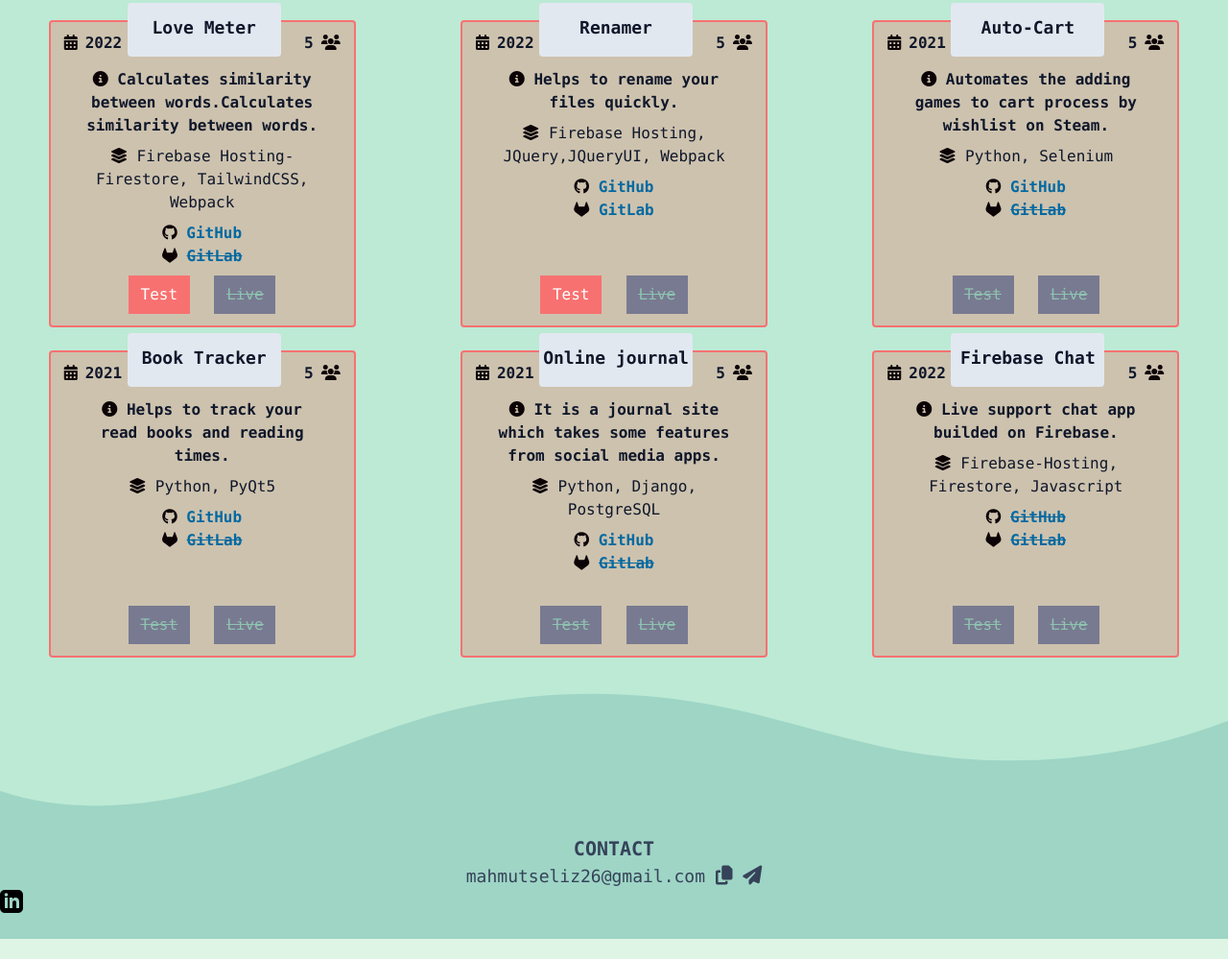
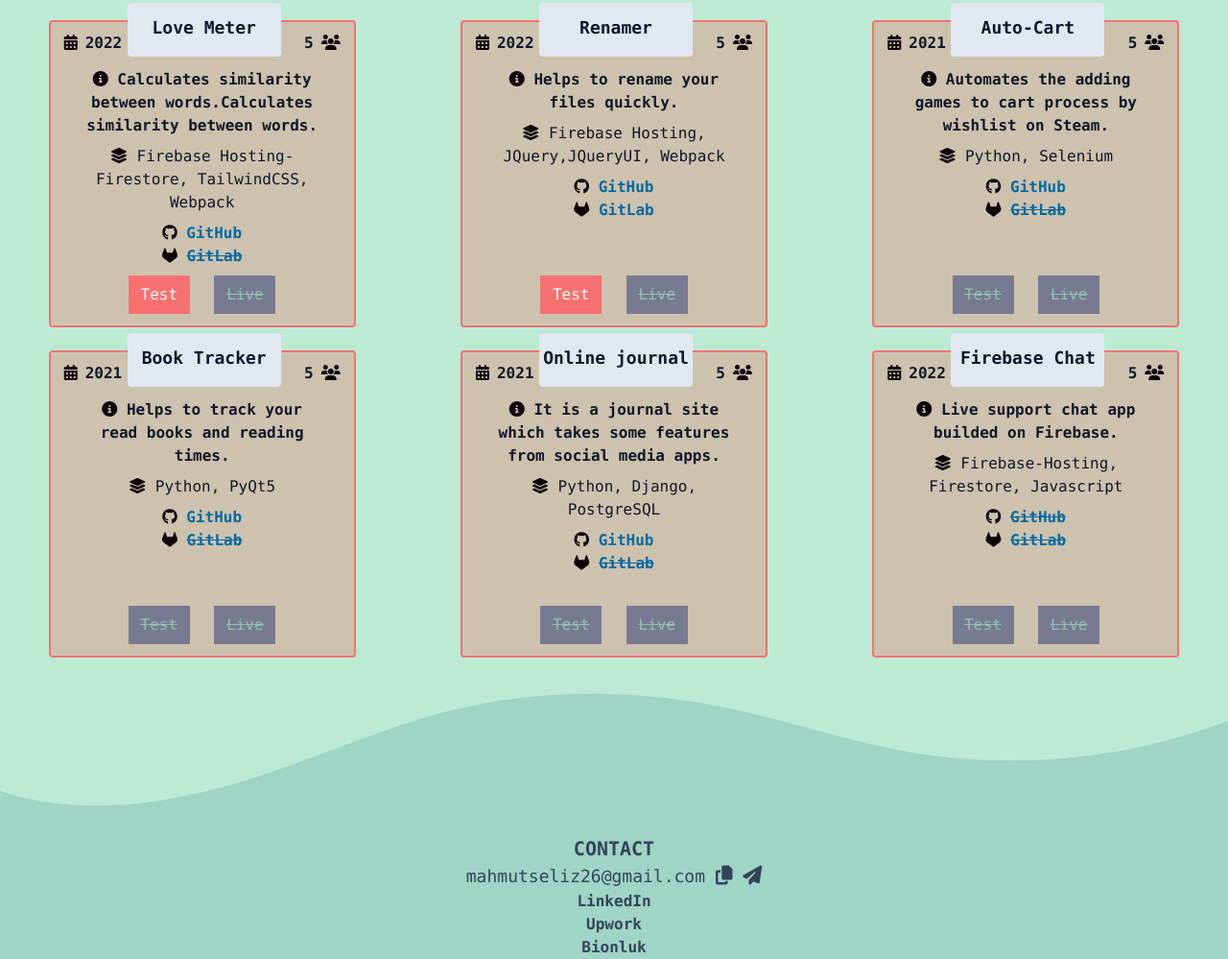
Before and after one commit to mahnuser/showcase, a website built with webpack: page public/index.html in a window 1280 px wide. Shown: the part 1331-2330 px from the top of the page at 96% size. Before the commit the page ends 2309 px from the top, so only its background shows below. Built offline with nearby package versions, Linux system fonts and the light colour scheme.

Commit message:
add: social media links

```diff
--- a/package.json
+++ b/package.json
@@ -6,7 +6,8 @@
   "scripts": {
     "test": "echo \"Error: no test specified\" && exit 1",
     "build": "webpack",
-    "dev" : "firebase serve && webpack --watch && npx tailwindcss -i ./src/make.css -o ./public/dist/make.css --watch"
+    "tailwind" : "npx tailwindcss -i ./src/input.css -o ./public/dist/make.css --watch",
+    "dev" : "webpack --watch"
   },
   "author": "",
   "license": "ISC",
--- a/public/index.html
+++ b/public/index.html
@@ -13,7 +13,7 @@
   <script async src="https://www.googletagmanager.com/gtag/js?id=G-6L7T4R1Q8K"></script>
   <script>
     window.dataLayer = window.dataLayer || [];
-  function gtag(){dataLayer.push(arguments);}
+    function gtag() { dataLayer.push(arguments); }
     gtag('js', new Date());
 
     gtag('config', 'G-6L7T4R1Q8K');
@@ -31,7 +31,8 @@
   </style>
 </head>
 
-<body class="bg-myLight-100  text-myLight-900  min-h-screen dark:bg-gradient-to-b dark:from-mySpace-500 dark:to-mySpace-400 dark:text-myDark-100 m-0 p-0 font-mono">
+<body
+  class="bg-myLight-100  text-myLight-900  min-h-screen dark:bg-gradient-to-b dark:from-mySpace-500 dark:to-mySpace-400 dark:text-myDark-100 m-0 p-0 font-mono">
 
   <!--
     Dark / Light Toggle switch
@@ -47,7 +48,8 @@
     <div class="wrapper">
 
       <input type="checkbox" id="hide-checkbox" name='hide-checkbox' checked="false">
-      <label for="hide-checkbox" class="toggle" placeholder="toggle dark mode and light mode." aria-label="toggle dark mode and light mode.">
+      <label for="hide-checkbox" class="toggle" placeholder="toggle dark mode and light mode."
+        aria-label="toggle dark mode and light mode.">
         <span class="toggle-button">
           <span class="crater crater-1"></span>
           <span class="crater crater-2"></span>
@@ -87,9 +89,10 @@
             I mostly worked with <b class="font-bold">Python</b> and <b class="font-bold">Javascript</b>.
             <b class="font-bold"> I use Vim</b>.
             <br>
-            I usually use <b class="font-bold">Python</b>  for automation scripts and local apps.
-            For my websites i use <b class="font-bold">Javascript</b>  for client side and server side, but learning
-            <b class="font-bold">Typescript</b>  and <b class="font-bold">Go</b>  for <b class="font-bold">Cloud functions</b> .
+            I usually use <b class="font-bold">Python</b> for automation scripts and local apps.
+            For my websites i use <b class="font-bold">Javascript</b> for client side and server side, but learning
+            <b class="font-bold">Typescript</b> and <b class="font-bold">Go</b> for <b class="font-bold">Cloud
+              functions</b> .
             <br>
             I learn game design and game programming using <b class="font-bold">Pygame</b> .
 
@@ -97,7 +100,7 @@
 
           <div class="pt-4">
             Download CV
-            <a href="./download/Mahmut-Seliz-CV.pdf" download="Mahmut-Seliz-CV.pdf" id="download-cv" >
+            <a href="./download/Mahmut-Seliz-CV.pdf" download="Mahmut-Seliz-CV.pdf" id="download-cv">
               <i class="fa-solid fa-download text-2xl"></i>
             </a>
           </div>
@@ -172,16 +175,16 @@
 
   <!-- Contact -->
   <div
-    class="pt-[149px] bg-myLight-300  dark:bg-transparent dark:text-myDark-200 text-center text-myLight-900 grid justify-content-center h-fit">
+    class="pt-[149px] bg-myLight-300  dark:bg-transparent dark:text-myDark-200 text-center text-myLight-900 grid justify-content-center h-fit pb-24">
 
-    <div>
+    <div class="mb-12">
       <span class="font-bold text-xl h-20">
         CONTACT
       </span>
     </div>
-
-    <div class="font-thin text-lg h-20">
-      <span> mahmutseliz26@gmail.com </span>
+    <div class="">
+      <div class="font-thin text-lg h-10">
+        <a class="hover:underline hover:cursor-pointer" href="mailTo:mahmutseliz26@gmail.com"> mahmutseliz26@gmail.com </a>
         <div class="tooltip text-xl">
           <button aria-label="copy email address" id="copy-btn" onclick="">
             <span class="tooltiptext" id="myTooltip"> Copy</span>
@@ -191,21 +194,28 @@
           </button>
         </div>
 
-      <a aria-label="Send email" name="email-link" href="mailTo:mahmutseliz26@gmail.com"><i class="fa-solid fa-paper-plane text-xl"></i></a>
+        <a aria-label="Send email" name="email-link" href="mailTo:mahmutseliz26@gmail.com"><i
+            class="fa-solid fa-paper-plane text-xl"></i></a>
 
-    <div class="justify-content-center">
-      <a href="http://linkedin.com" width="24" height="24">
-      <svg xmlns="http://www.w3.org/2000/svg" width="24" height="24" viewBox="0 0 24 24">
+      </div>
+      <input id='mail-input' type="text" class="hidden" value="mahmutseliz26@gmail.com">
 
-
-        <path d="M19 0h-14c-2.761 0-5 2.239-5 5v14c0 2.761 2.239 5 5 5h14c2.762 0 5-2.239 5-5v-14c0-2.761-2.238-5-5-5zm-11 19h-3v-11h3v11zm-1.5-12.268c-.966 0-1.75-.79-1.75-1.764s.784-1.764 1.75-1.764 1.75.79 1.75 1.764-.783 1.764-1.75 1.764zm13.5 12.268h-3v-5.604c0-3.368-4-3.113-4 0v5.604h-3v-11h3v1.765c1.396-2.586 7-2.777 7 2.476v6.759z"/>
-
-      </svg>
+      <div class="font-bold hover:underline">
+        <a href="https://www.linkedin.com/in/mahmutseliz/" width="24" height="24">
+          LinkedIn
+        </a>
+      </div>
+      <div class="font-bold hover:underline">
+        <a href="https://www.upwork.com/freelancers/mahnuser" width="24" height="24">
+          Upwork
         </a>
       </div>
     </div>
-    <input id='mail-input' type="text" class="hidden" value="mahmutseliz26@gmail.com">
-
+      <div class="font-bold hover:underline">
+        <a href="https://bionluk.com/mahnuser" width="24" height="24">
+          Bionluk
+        </a>
+      </div>
   </div>
 
 
@@ -223,6 +233,14 @@
 
 
   <!--
+    LINKEDIN ICON SVG
+          <svg xmlns="http://www.w3.org/2000/svg" width="24" height="24" viewBox="0 0 24 24">
+
+
+            <path
+              d="M19 0h-14c-2.761 0-5 2.239-5 5v14c0 2.761 2.239 5 5 5h14c2.762 0 5-2.239 5-5v-14c0-2.761-2.238-5-5-5zm-11 19h-3v-11h3v11zm-1.5-12.268c-.966 0-1.75-.79-1.75-1.764s.784-1.764 1.75-1.764 1.75.79 1.75 1.764-.783 1.764-1.75 1.764zm13.5 12.268h-3v-5.604c0-3.368-4-3.113-4 0v5.604h-3v-11h3v1.765c1.396-2.586 7-2.777 7 2.476v6.759z" />
+
+          </svg>
       if current_width >= min_width:
           effect applied
 
```
Also changed, not shown: public/dist/make.css. Lines whose indentation alone changed are shown as unchanged.
